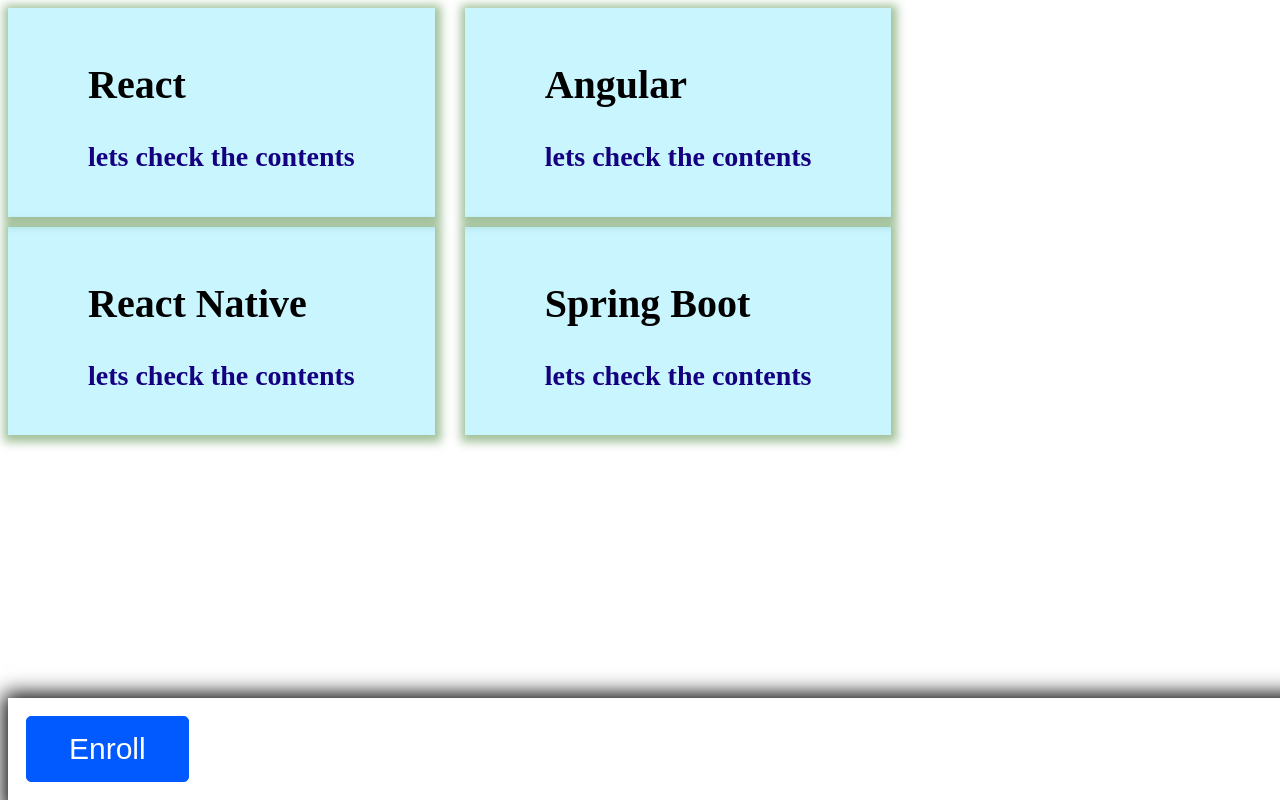
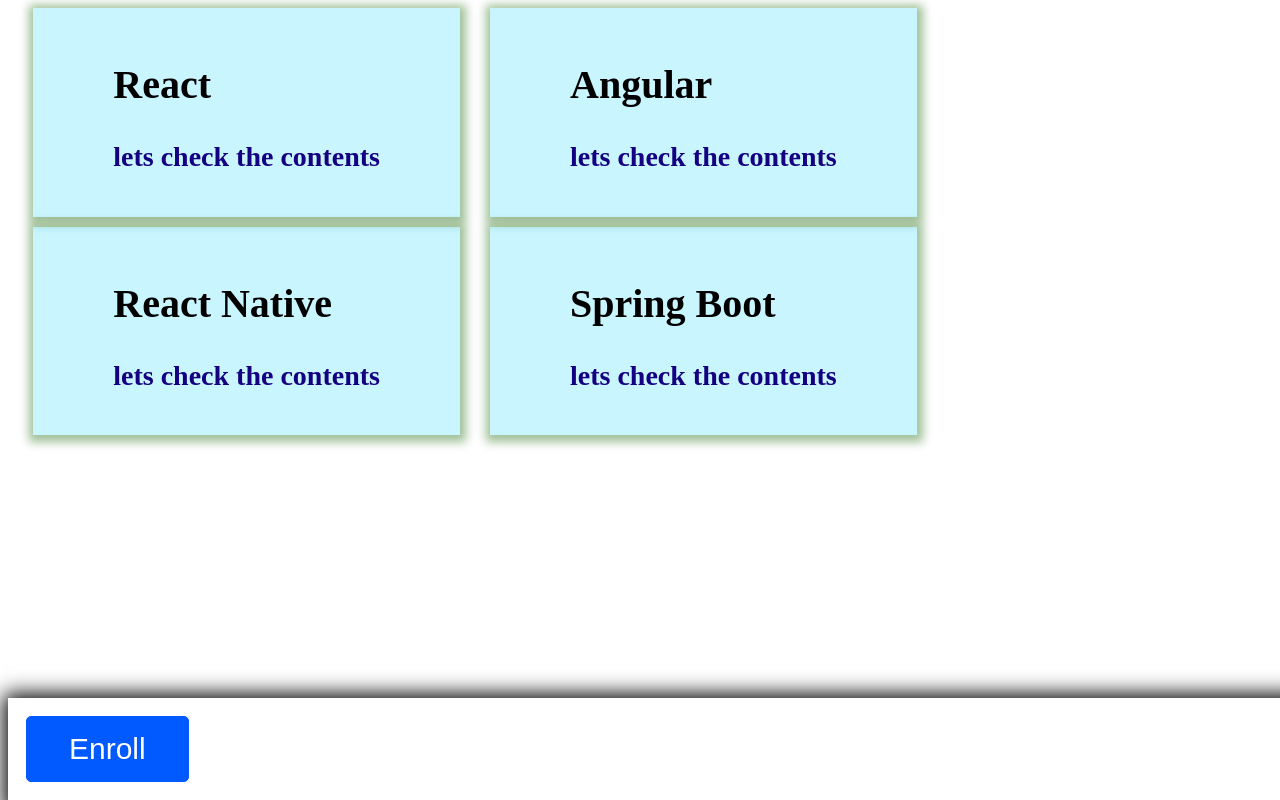
Before and after one commit to rochakravi/training, a React (Create React App) app: page / in a window 1280 px wide. Built offline with nearby package versions, Linux system fonts and the light colour scheme.

Commit message:
adding left padding on nav

```diff
--- a/src/components/design.module.css
+++ b/src/components/design.module.css
@@ -1,6 +1,7 @@
 .navcontainer {
   display: flex;
   flex-wrap: wrap;
+  padding-left: 2%;
 }
 .contentcontainer {
   box-shadow: 5px 5px -1px 9px #a2dda2;
```
